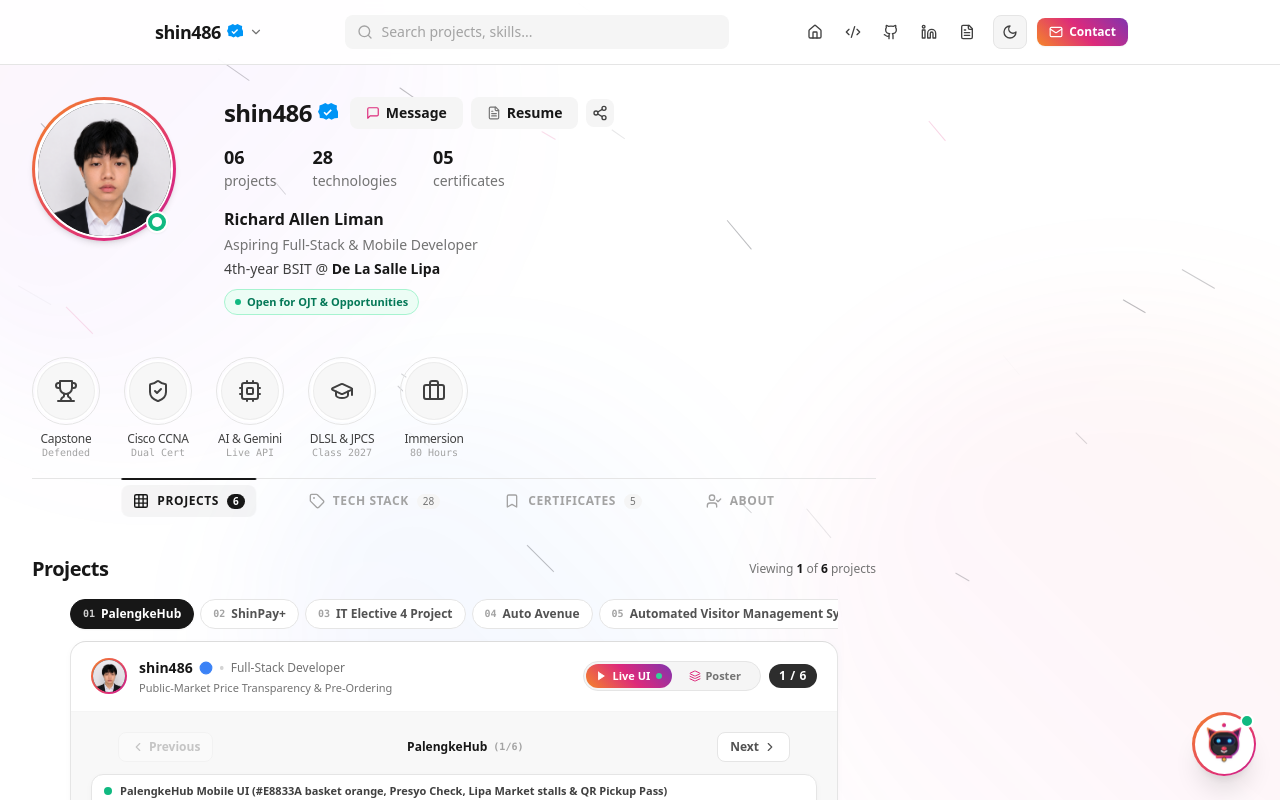
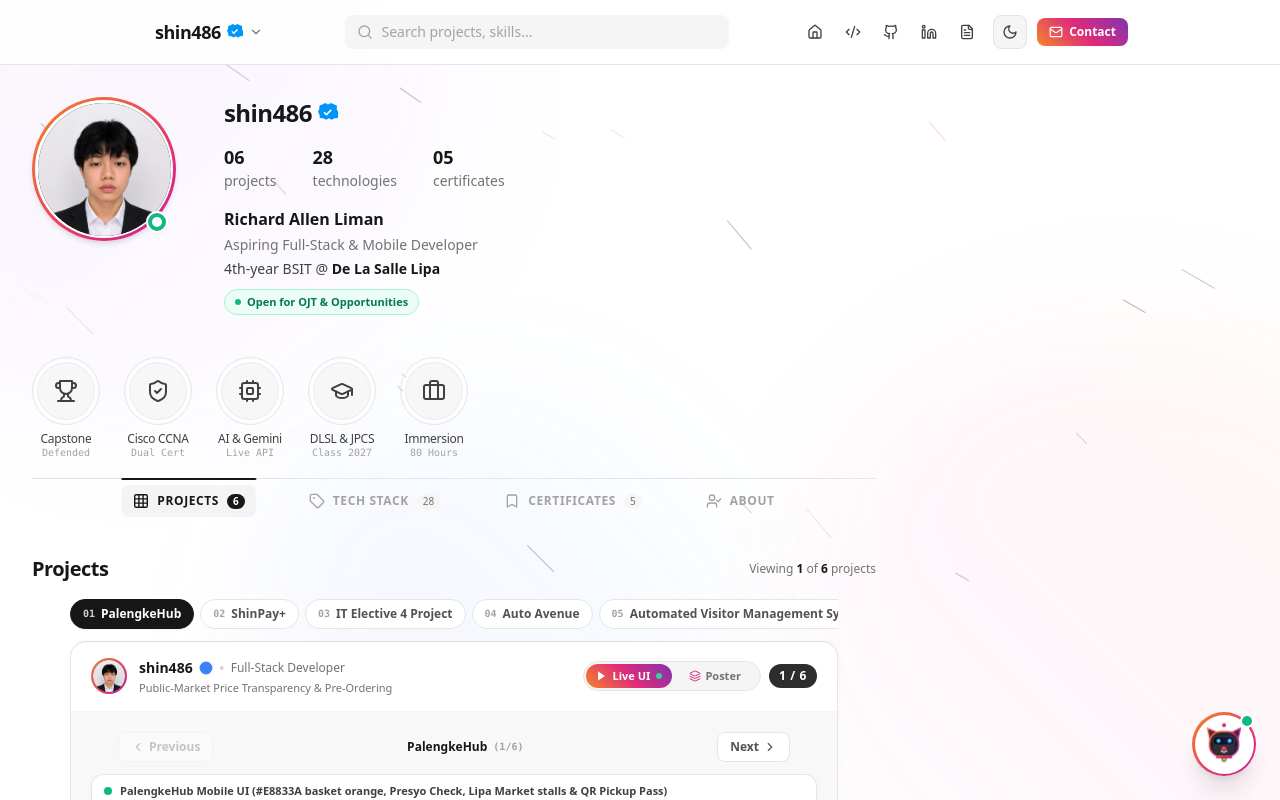
Before and after one commit to shin486/richard-allen-portfolio, a Next.js app: page / in a window 1280 px wide. Shown: the top 800 px of the page. Built offline with nearby package versions, Linux system fonts and the light colour scheme.

Commit message:
refactor(profile): remove redundant action buttons from profile header

```diff
--- a/components/ProfileHeader.tsx
+++ b/components/ProfileHeader.tsx
@@ -1,8 +1,7 @@
 "use client";
 
-import React, { useState } from "react";
+import React from "react";
 import Image from "next/image";
-import { FileText, Share2, MessageSquare, Check } from "lucide-react";
 import { profileData } from "@/data/profile";
 import profilePic from "@/assets/PROFILEPIC.png";
 import { ProfileStats } from "./ProfileStats";
@@ -17,34 +16,14 @@
   onSelectTab,
   onNavigateToSection,
 }) => {
-  const [copied, setCopied] = useState(false);
-
   const handleViewProjects = () => {
     onSelectTab("projects");
     onNavigateToSection("portfolio-grid");
   };
 
-  const handleOpenByteChat = () => {
-    if (typeof window !== "undefined") {
-      window.dispatchEvent(new CustomEvent("open-byte-chat"));
-    }
-  };
-
-  const handleShare = async () => {
-    try {
-      if (typeof window !== "undefined") {
-        await navigator.clipboard.writeText(window.location.href);
-        setCopied(true);
-        setTimeout(() => setCopied(false), 2000);
-      }
-    } catch {
-      // fallback
-    }
-  };
-
   return (
     <section id="profile-header" className="pt-3 sm:pt-8 pb-3 sm:pb-6">
-      {/* DESKTOP LAYOUT (sm and up): Authentic Instagram Web 2-Column Structure */}
+      {/* DESKTOP LAYOUT (sm and up): Clean Instagram Web 2-Column Structure */}
       <div className="hidden sm:flex items-start gap-8 md:gap-12">
         {/* Left Column: Avatar with Instagram Animated Story Ring */}
         <div
@@ -76,62 +55,15 @@
           </div>
         </div>
 
-        {/* Right Column: Identity, Stats, Bio & Actions Docked Beside Avatar */}
+        {/* Right Column: Identity, Stats & Bio Docked Beside Avatar */}
         <div className="flex-1 flex flex-col gap-3 min-w-0">
-          {/* Row 1: Username, Verified Rosette & Action Buttons */}
-          <div className="flex flex-wrap items-center gap-3">
+          {/* Row 1: Username & Verified Rosette */}
           <div className="flex items-center gap-1.5">
             <span className="font-semibold text-xl md:text-2xl text-neutral-900 dark:text-zinc-100 tracking-tight">
               {profileData.username}
             </span>
             <div title="Verified Developer Profile" className="cursor-help inline-flex items-center">
               <VerifiedBadge className="w-4 h-4 md:w-5 md:h-5" />
-              </div>
-            </div>
-
-            {/* Authentic Instagram Profile Action Buttons */}
-            <div className="flex items-center gap-2">
-              <button
-                type="button"
-                onClick={handleOpenByteChat}
-                className="inline-flex items-center gap-1.5 px-4 py-1.5 rounded-lg text-xs sm:text-sm font-semibold bg-neutral-100 hover:bg-neutral-200 dark:bg-zinc-800/90 dark:hover:bg-zinc-700/90 text-neutral-900 dark:text-white transition-colors"
-                title="Send a message or interview Byte"
-              >
-                <MessageSquare className="w-3.5 h-3.5 text-ig-pink" />
-                <span>Message</span>
-              </button>
-
-              <a
-                href="/resume.pdf"
-                target="_blank"
-                rel="noopener noreferrer"
-                className="inline-flex items-center gap-1.5 px-4 py-1.5 rounded-lg text-xs sm:text-sm font-semibold bg-neutral-100 hover:bg-neutral-200 dark:bg-zinc-800/90 dark:hover:bg-zinc-700/90 text-neutral-900 dark:text-white transition-colors"
-                title="View / Download Resume PDF"
-              >
-                <FileText className="w-3.5 h-3.5 text-neutral-500 dark:text-zinc-400" />
-                <span>Resume</span>
-              </a>
-
-              <div className="relative">
-                <button
-                  type="button"
-                  onClick={handleShare}
-                  className="p-1.5 rounded-lg bg-neutral-100 hover:bg-neutral-200 dark:bg-zinc-800/90 dark:hover:bg-zinc-700/90 text-neutral-700 dark:text-zinc-300 transition-colors"
-                  title="Share portfolio profile link"
-                  aria-label="Share portfolio profile"
-                >
-                  {copied ? (
-                    <Check className="w-4 h-4 text-emerald-500 stroke-[2.5]" />
-                  ) : (
-                    <Share2 className="w-4 h-4" />
-                  )}
-                </button>
-                {copied && (
-                  <span className="absolute -top-7 left-1/2 -translate-x-1/2 px-2 py-0.5 rounded text-[10px] font-mono font-medium bg-black text-white dark:bg-white dark:text-black shadow-md whitespace-nowrap">
-                    Link copied!
-                  </span>
-                )}
-              </div>
             </div>
           </div>
 
@@ -171,7 +103,7 @@
         </div>
       </div>
 
-      {/* MOBILE LAYOUT (< sm): Authentic Instagram Mobile App Structure */}
+      {/* MOBILE LAYOUT (< sm): Clean Instagram Mobile App Structure */}
       <div className="sm:hidden flex flex-col gap-3">
         {/* Mobile Top Row: Avatar on Left, Stats on Right */}
         <div className="flex items-center gap-4">
@@ -233,39 +165,6 @@
             </span>
           </div>
         </div>
-
-        {/* Mobile Bottom: Full-Width Action Buttons */}
-        <div className="flex items-center gap-2 pt-1">
-          <button
-            type="button"
-            onClick={handleOpenByteChat}
-            className="flex-1 py-1.5 rounded-lg text-xs font-semibold bg-neutral-100 hover:bg-neutral-200 dark:bg-zinc-800 dark:hover:bg-zinc-700 text-neutral-900 dark:text-white transition-colors text-center"
-          >
-            Message
-          </button>
-          <a
-            href="/resume.pdf"
-            target="_blank"
-            rel="noopener noreferrer"
-            className="flex-1 py-1.5 rounded-lg text-xs font-semibold bg-neutral-100 hover:bg-neutral-200 dark:bg-zinc-800 dark:hover:bg-zinc-700 text-neutral-900 dark:text-white transition-colors text-center inline-flex items-center justify-center gap-1"
-          >
-            <FileText className="w-3 h-3 text-neutral-500" />
-            <span>Resume</span>
-          </a>
-          <button
-            type="button"
-            onClick={handleShare}
-            className="p-1.5 rounded-lg bg-neutral-100 hover:bg-neutral-200 dark:bg-zinc-800 dark:hover:bg-zinc-700 text-neutral-700 dark:text-zinc-300 transition-colors"
-            title="Share"
-            aria-label="Share"
-          >
-            {copied ? (
-              <Check className="w-3.5 h-3.5 text-emerald-500 stroke-[2.5]" />
-            ) : (
-              <Share2 className="w-3.5 h-3.5" />
-            )}
-          </button>
-        </div>
       </div>
     </section>
   );
```
Lines whose indentation alone changed are shown as unchanged.
